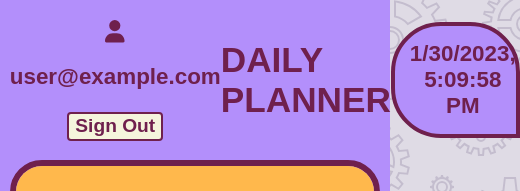
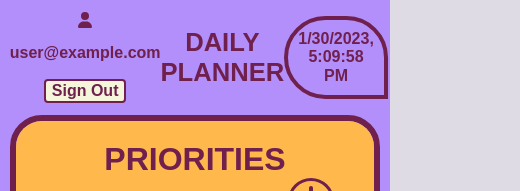
Before and after one commit to rodgersajb/daily-planner, a React (Vite) app: page /Home in a window 390 px wide. Shown: the top 191 px of the page, 520 px wide, since content can reach past the window. Built offline with nearby package versions, Linux system fonts and the light colour scheme; no server answers; the database is empty; sample sign-in values are in the browser's storage; a web font is replaced by a local one.

Commit message:
finished media queries for nav bar

```diff
--- a/package.json
+++ b/package.json
@@ -14,6 +14,8 @@
     "@fortawesome/react-fontawesome": "^0.2.0",
     "firebase": "^9.14.0",
     "react": "^18.2.0",
+    "react-dnd": "^16.0.1",
+    "react-dnd-html5-backend": "^16.0.1",
     "react-dom": "^18.2.0",
     "react-router-dom": "^6.4.5",
     "sass": "^1.56.1",
--- a/src/Components/Nav.scss
+++ b/src/Components/Nav.scss
@@ -59,11 +59,10 @@
 
           &:hover,
           &:focus {
-            font-size: 1.4rem;
-            transition: ease-in-out 0.2s;
+            background-color: #6f204d;
+            color: beige;
           }
         }
-        // }
       }
     }
     .display-grid {
@@ -102,7 +101,61 @@
 }
 
 @media (max-width: 650px) {
-   .nav .nav-wrapper nav h1 {
+  .nav .nav-wrapper nav h1 {
     font-size: 2.2rem;
   }
 }
+
+@media (max-width: 590px) {
+  .nav {
+    .nav-wrapper {
+      nav {
+        .dropdown-content {
+          .fa-user {
+            margin: 10px 0 0 0;
+            font-size: 1rem;
+          }
+          p {
+            font-size: 1.2rem;
+          }
+          button {
+            font-size: 1rem;
+            margin: 0 0 10px 0;
+          }
+        }
+        h1 {
+          font-size: 2.2rem;
+          text-align: center;
+        }
+        .date {
+          font-size: 1.2rem;
+          padding: 5px;
+        }
+      }
+    }
+  }
+}
+
+@media (max-width: 500px) {
+  .nav {
+    .nav-wrapper {
+      nav {
+        .dropdown-content {
+          .fa-user {
+            font-size: 1rem;
+          }
+          p {
+            font-size: 1rem;
+          }
+        }
+        h1 {
+          font-size: 1.6rem;
+        }
+        .date {
+          font-size: 1rem;
+          padding: 10px;
+        }
+      }
+    }
+  }
+}
```
Also changed, not shown: 1 other file (tests, documents, lock files or other folders).
